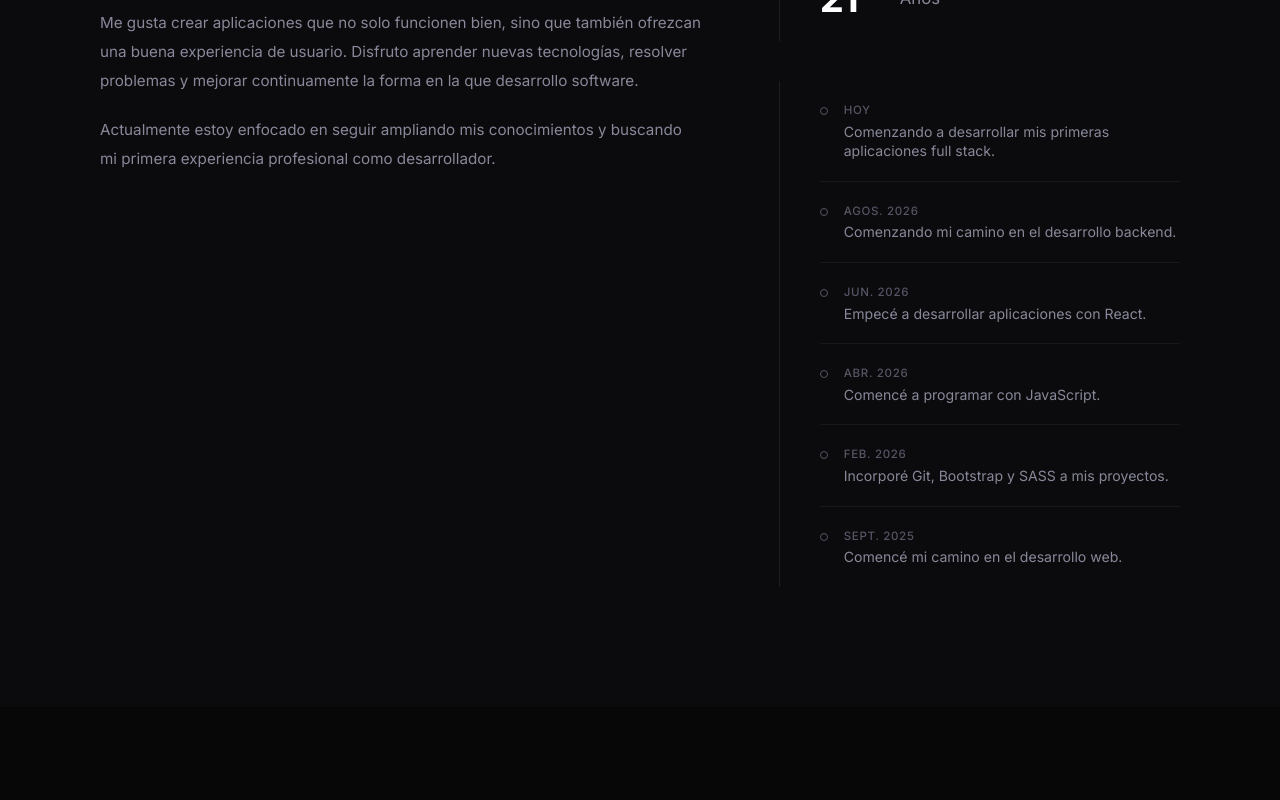
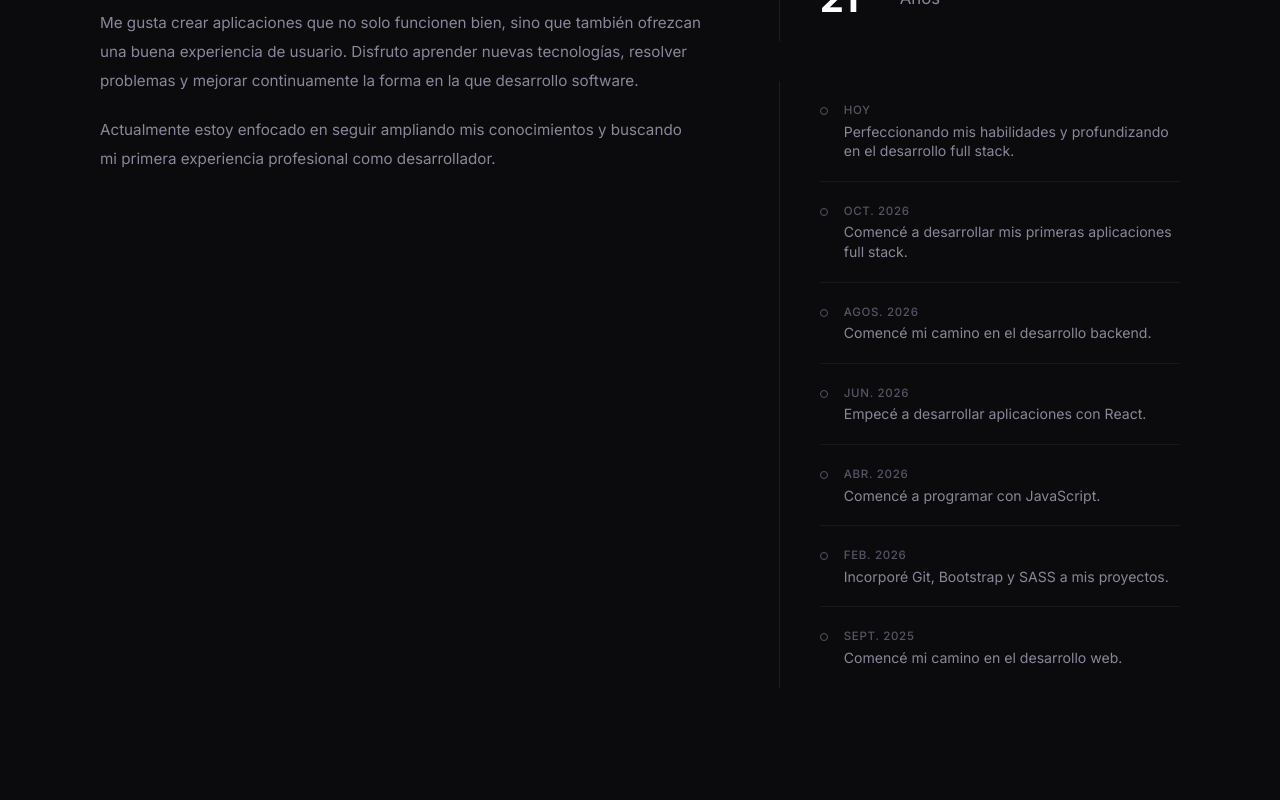
Before and after one commit to thomas-centurion/personal-portfolio, a React (Vite) app: page / in a window 1280 px wide. Shown: the part 1140-1940 px from the top of the page. Built offline with nearby package versions, Linux system fonts and the light colour scheme.

Commit message:
Actualicé el about una vez mas para cambiar la timeline

```diff
--- a/src/data/about.js
+++ b/src/data/about.js
@@ -2,30 +2,35 @@ export const timeline = [
   {
     id: 1,
     date: "Hoy",
-    text: "Comenzando a desarrollar mis primeras aplicaciones full stack.",
+    text: "Perfeccionando mis habilidades y profundizando en el desarrollo full stack.",
   },
   {
     id: 2,
-    date: "Agos. 2026",
-    text: "Comenzando mi camino en el desarrollo backend.",
+    date: "Oct. 2026",
+    text: "Comencé a desarrollar mis primeras aplicaciones full stack.",
   },
   {
     id: 3,
+    date: "Agos. 2026",
+    text: "Comencé mi camino en el desarrollo backend.",
+  },
+  {
+    id: 4,
     date: "Jun. 2026",
     text: "Empecé a desarrollar aplicaciones con React.",
   },
   {
-    id: 4,
+    id: 5,
     date: "Abr. 2026",
     text: "Comencé a programar con JavaScript.",
   },
   {
-    id: 5,
+    id: 6,
     date: "Feb. 2026",
     text: "Incorporé Git, Bootstrap y SASS a mis proyectos.",
   },
   {
-    id: 6,
+    id: 7,
     date: "Sept. 2025",
     text: "Comencé mi camino en el desarrollo web.",
   },
```
